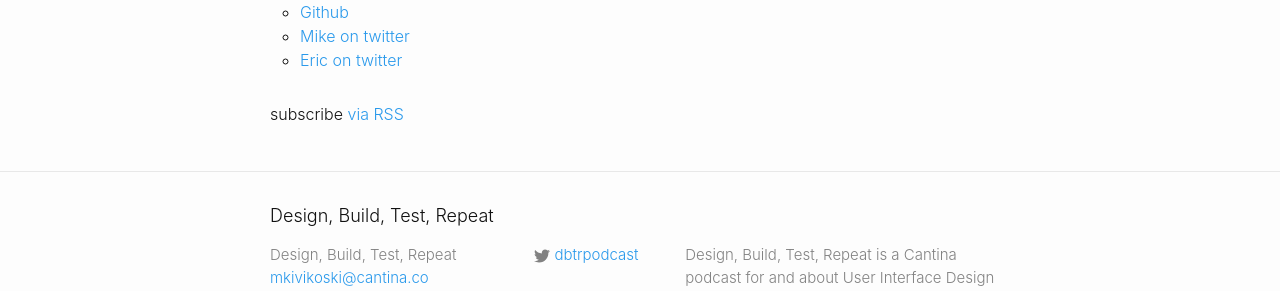
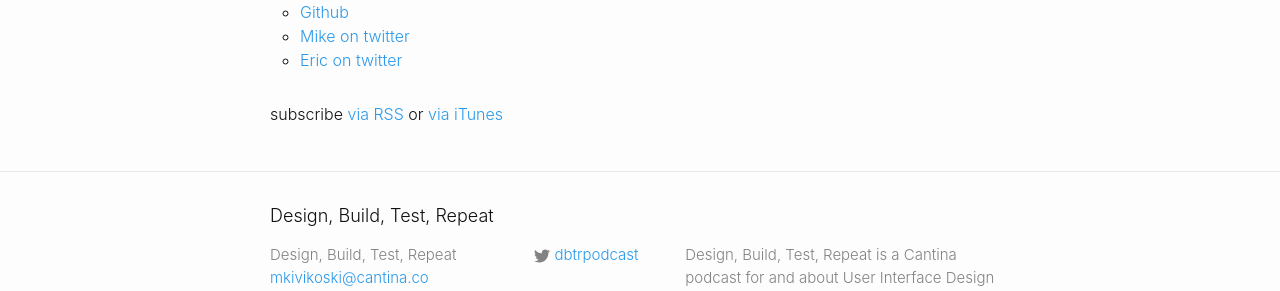
Before and after one commit to cantinac/design-build-test-repeat, a Jekyll site: the page built from index.html, in a window 1280 px wide. Shown: the part 990-1281 px from the top of the page. Built offline with Jekyll 4.4.1, drawn with Linux system fonts in a browser that asks for light colours.

Commit message:
add itunes link after rss feed link

```diff
--- a/index.html
+++ b/index.html
@@ -42,6 +42,6 @@
     {% endfor %}
   </ul>
 
-  <p class="rss-subscribe">subscribe <a href="{{ "/feed.xml" | prepend: site.baseurl }}">via RSS</a></p>
+  <p class="rss-subscribe">subscribe <a href="{{ "/feed.xml" | prepend: site.baseurl }}">via RSS</a> or <a href="https://itunes.apple.com/us/podcast/design-build-test-repeat-podcast/id1078314311?mt=2">via iTunes</a></p>
 
 </div>
```
